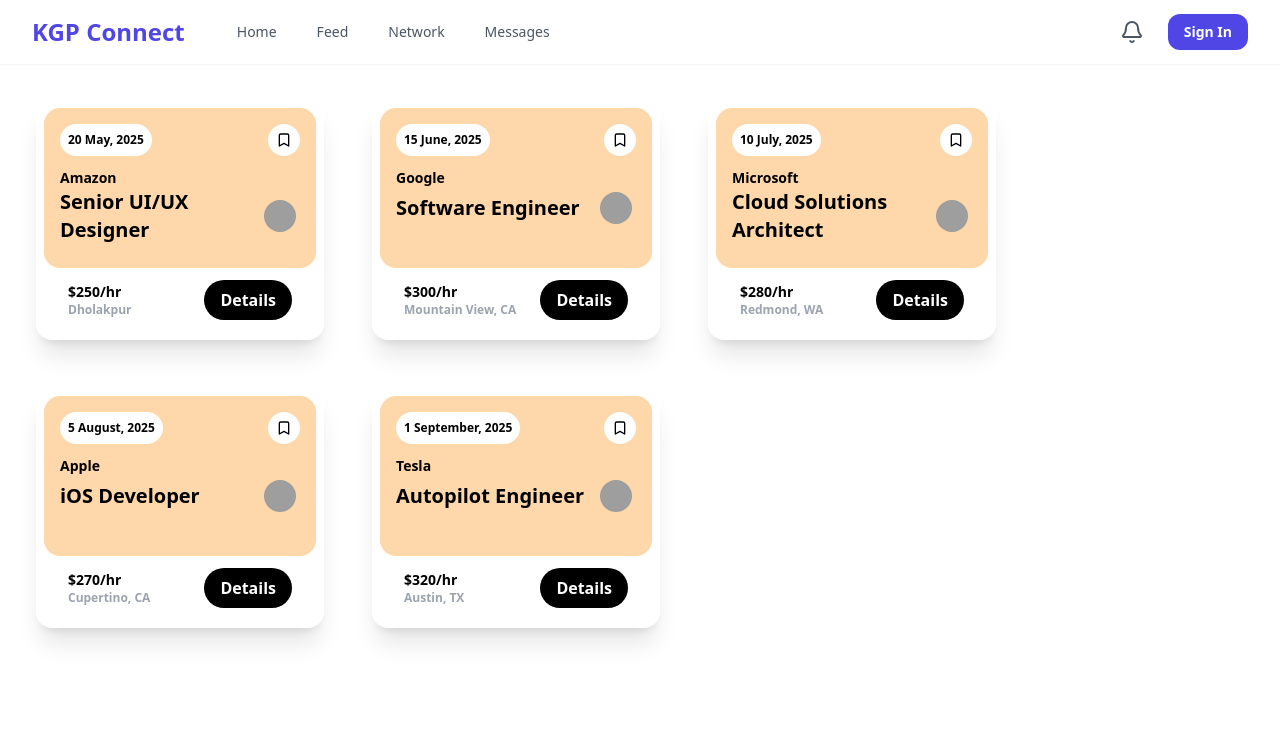
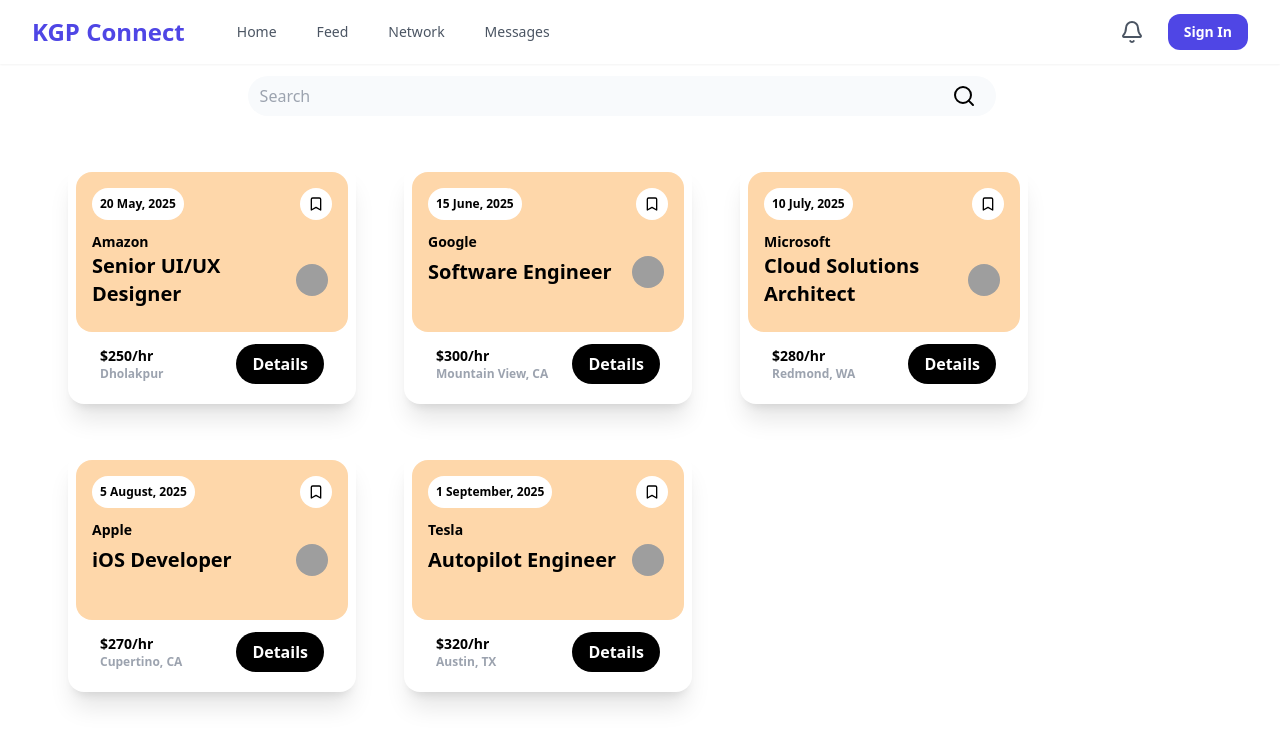
Before and after one commit to Alumni-Connect/KGP-Connect, a Next.js app: page /jobboard in a window 1280 px wide. Shown: the top 746 px of the page. Built offline with nearby package versions, Linux system fonts and the light colour scheme; no server answers; grey boxes are pictures that could not be loaded.

Commit message:
feat:added searchbar to job board

```diff
--- a/src/app/jobboard/page.tsx
+++ b/src/app/jobboard/page.tsx
@@ -1,5 +1,8 @@
 import JobCard from "@/components/JobCard";
+import Sidebar from "@/components/Sidebar"
 import { JobProps } from "../types";
+import SearchBar from "@/components/SearchBar";
+import { Search } from "lucide-react";
 
 export default function JobBoard() {
 
@@ -48,10 +51,26 @@
 
 
     return (
-        <div className="flex flex-wrap justify-start gap-6 p-6 mt-16">
-            {sampleJobs.map((job) => (
-                <JobCard id={job.id} {...job} />
-            ))}
+        <>
+        <div className="mt-16">
+            <div className="sticky flex justify-center items-center px-4 py-3 gap-3">
+                <input
+                    type="text"
+                    placeholder="Search"
+                    className="rounded-3xl px-3 py-2 w-3/5 bg-slate-50 focus:outline-none focus:ring-2 focus:ring-indigo-500"/>
+                <button className=" -translate-x-14"><Search/></button>
+            </div>
+            {/* <div className="h-screen bg-black w-2/5">hi</div> */}
+            {/* render jobcards */}
+            <div className="flex justify-center ml-8">
+                <div className="flex flex-wrap justify-start gap-6 p-6">
+                    {sampleJobs.map((job) => (
+                        <JobCard id={job.id} {...job} />
+                    ))}
+                </div>
+            </div>
         </div>
+        </>
+
     )
 }
--- a/src/components/JobCard.tsx
+++ b/src/components/JobCard.tsx
@@ -24,15 +24,16 @@
                             className="h-10 w-10 p-1 rounded-full object-cover"/>
                     </div>
                 </div>
-                {/* salary and location */}
+                {/* salary and location and details */}
                 <div className="flex justify-between items-center px-6 py-3">
                     <div>
                         <p className="font-bold text-sm">{salary}</p>
                         <p className="text-gray-400 font-semibold text-xs">{location}</p>
                     </div>
-                    <div className="bg-black text-white font-semibold rounded-3xl px-4 py-2">
+                    <button className="bg-black text-white font-semibold rounded-3xl px-4 py-2">
                         Details
-                    </div>
+                    </button>
+
                 </div>
             </div>
         </div>
```
